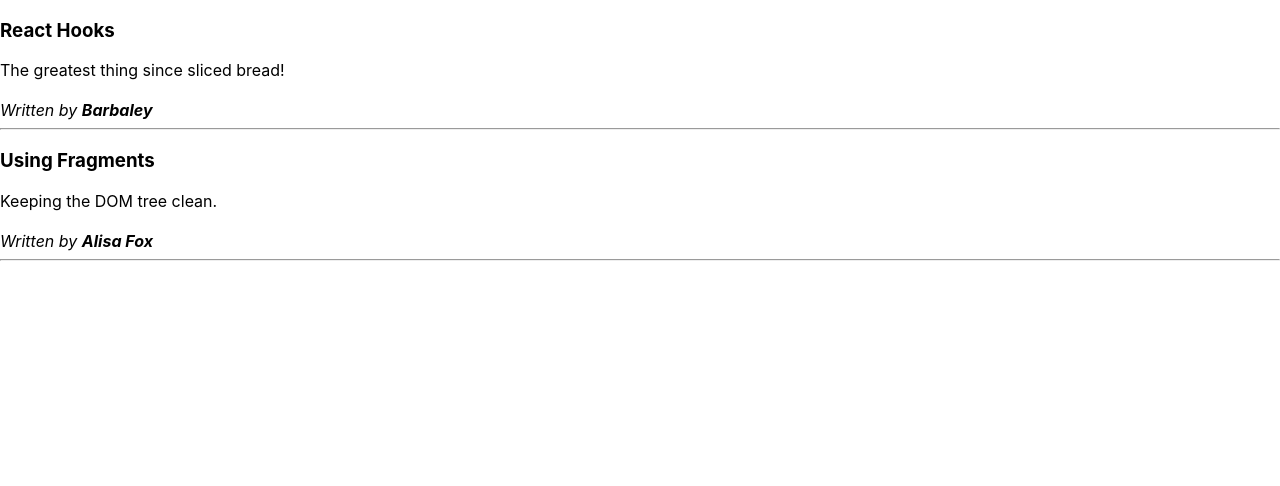
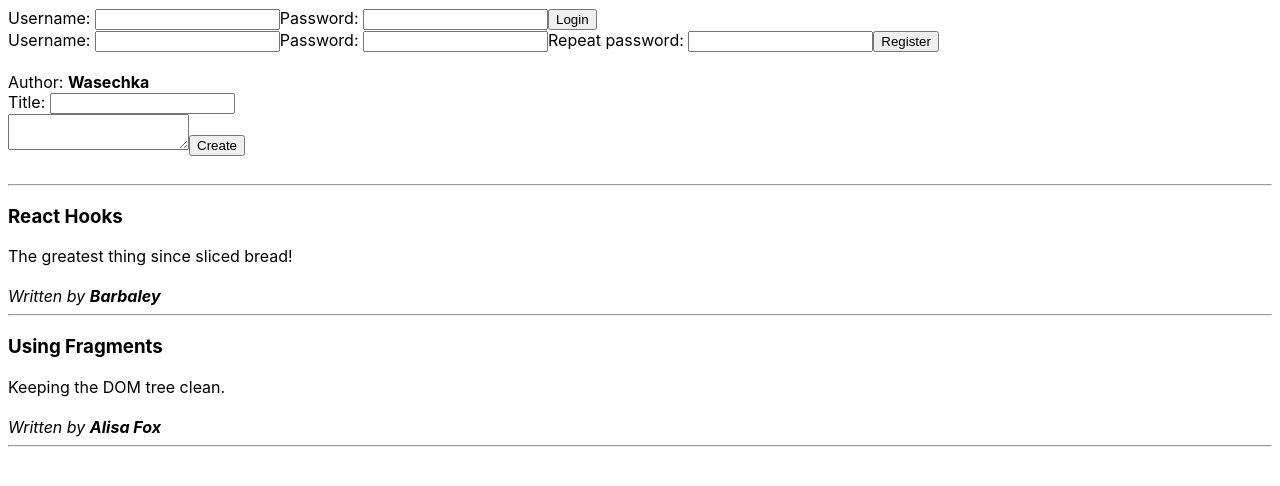
Before and after one commit to RailsReact/3-blog, a React (Create React App) app: page / in a window 1280 px wide. Shown: the top 486 px of the page. Built offline with nearby package versions, Linux system fonts and the light colour scheme.

Commit message:
end impl prepare mocks

```diff
--- a/src/App.js
+++ b/src/App.js
@@ -1,11 +1,23 @@
 import React from 'react'
 import PostList from './post/PostList'
+import CreatePost from './post/CreatePost'
+import UserBar from './user/UserBar'
 
+const user = "Wasechka"
 const posts = [
   {title: "React Hooks", content: "The greatest thing since sliced bread!", author: "Barbaley"},
   {title: "Using Fragments", content: "Keeping the DOM tree clean.", author: "Alisa Fox"}
 ]
 
 export default function App (){
-  return <PostList posts = {posts} />
+  return(
+    <div style={{ padding: 8 }}>
+      <UserBar />
+      <br />
+      <CreatePost user={user} />
+      <br />
+      <hr />
+      <PostList posts={posts} />
+    </div>
+  )
 }
```
